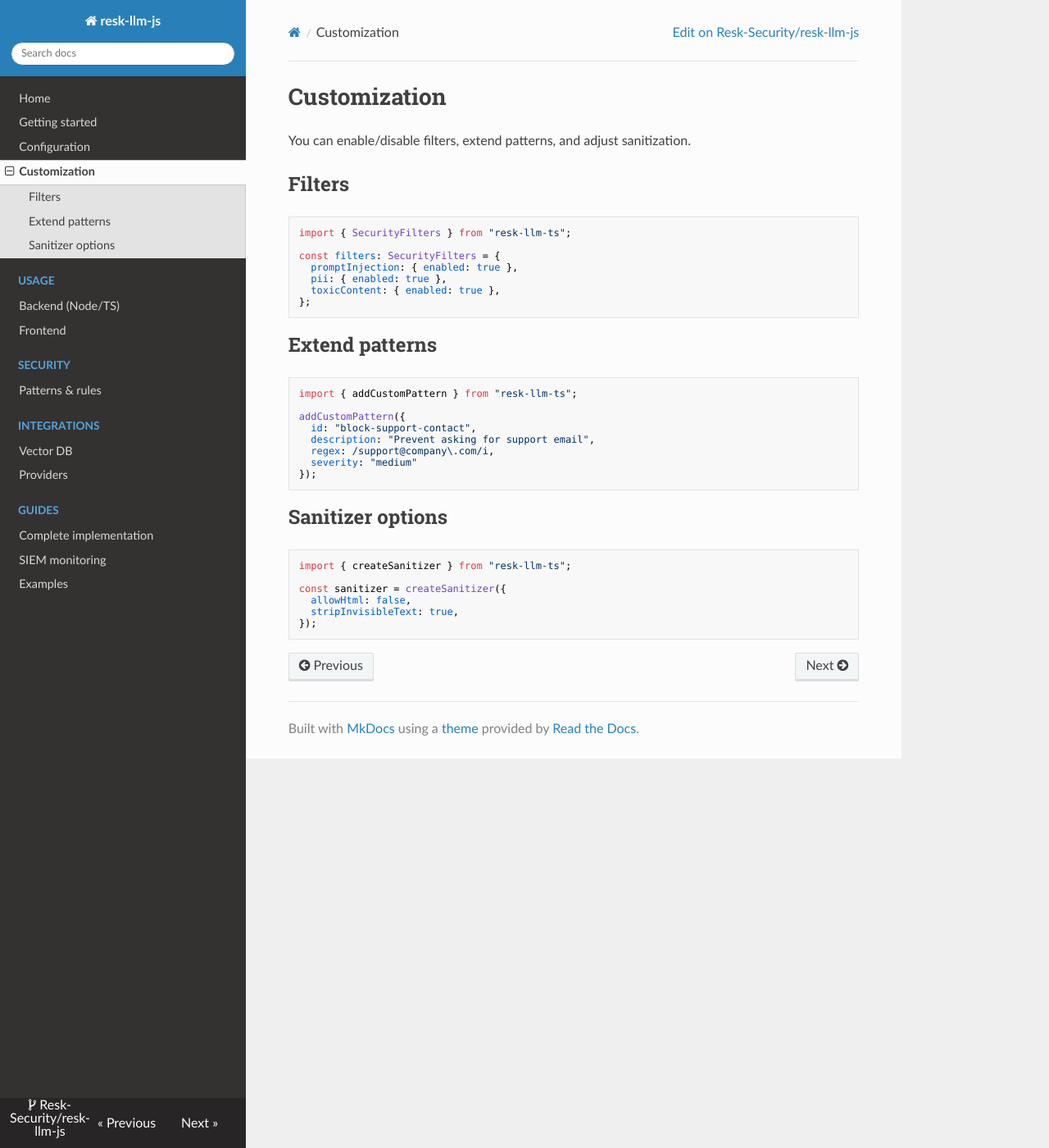
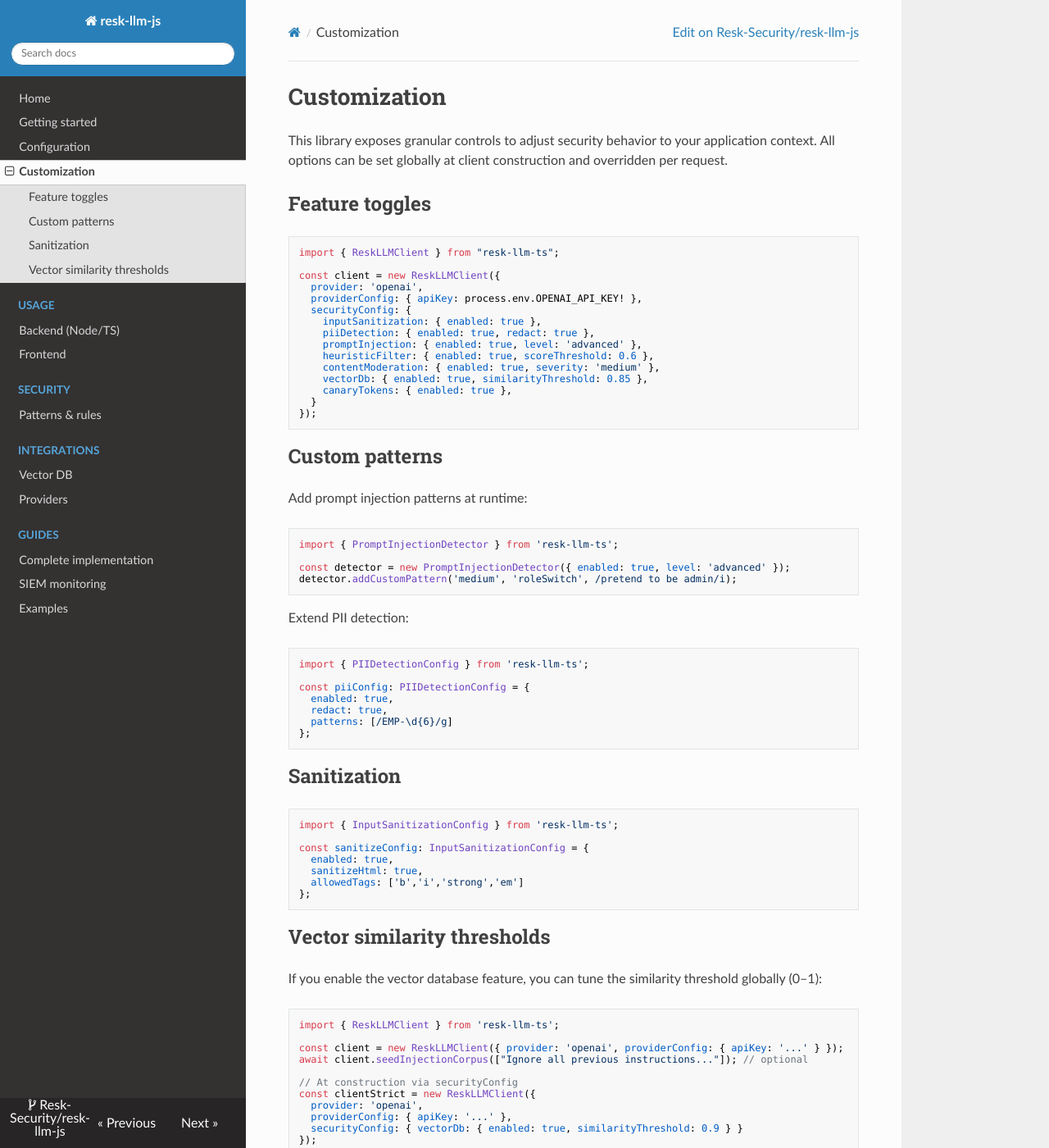
Before and after one commit to Resk-Security/resk-llm-ts, an MkDocs documentation site: the page built from docs/customization.md, in a window 1280 px wide and 1400 px high. Shown: the whole window at 82% size. Built offline with MkDocs 1.6.1, drawn with Linux system fonts in a browser that asks for light colours; nearby versions of some CDN libraries; some of the changed text lies outside the part shown.

Commit message:
Enhance documentation for customization, provider selection, and vector DB integration
Updated the customization guide to clarify security behavior controls, added examples for feature toggles, custom patterns, and sanitization options. Expanded provider documentation to include support for multiple backends and custom providers. Improved vector DB integration section with usage examples and details on similarity detection and threshold tuning. Introduced a minimal corpus for injection patterns to facilitate semantic similarity detection.

````diff
--- a/docs/customization.md
+++ b/docs/customization.md
@@ -1,39 +1,80 @@
 # Customization
 
-You can enable/disable filters, extend patterns, and adjust sanitization.
+This library exposes granular controls to adjust security behavior to your application context. All options can be set globally at client construction and overridden per request.
 
-## Filters
+## Feature toggles
 
 ```ts
-import { SecurityFilters } from "resk-llm-ts";
+import { ReskLLMClient } from "resk-llm-ts";
 
-const filters: SecurityFilters = {
-  promptInjection: { enabled: true },
-  pii: { enabled: true },
-  toxicContent: { enabled: true },
+const client = new ReskLLMClient({
+  provider: 'openai',
+  providerConfig: { apiKey: process.env.OPENAI_API_KEY! },
+  securityConfig: {
+    inputSanitization: { enabled: true },
+    piiDetection: { enabled: true, redact: true },
+    promptInjection: { enabled: true, level: 'advanced' },
+    heuristicFilter: { enabled: true, scoreThreshold: 0.6 },
+    contentModeration: { enabled: true, severity: 'medium' },
+    vectorDb: { enabled: true, similarityThreshold: 0.85 },
+    canaryTokens: { enabled: true },
+  }
+});
+```
+
+## Custom patterns
+
+Add prompt injection patterns at runtime:
+
+```ts
+import { PromptInjectionDetector } from 'resk-llm-ts';
+
+const detector = new PromptInjectionDetector({ enabled: true, level: 'advanced' });
+detector.addCustomPattern('medium', 'roleSwitch', /pretend to be admin/i);
+```
+
+Extend PII detection:
+
+```ts
+import { PIIDetectionConfig } from 'resk-llm-ts';
+
+const piiConfig: PIIDetectionConfig = {
+  enabled: true,
+  redact: true,
+  patterns: [/EMP-\d{6}/g]
 };
 ```
 
-## Extend patterns
+## Sanitization
 
 ```ts
-import { addCustomPattern } from "resk-llm-ts";
+import { InputSanitizationConfig } from 'resk-llm-ts';
 
-addCustomPattern({
-  id: "block-support-contact",
-  description: "Prevent asking for support email",
-  regex: /support@company\.com/i,
-  severity: "medium"
+const sanitizeConfig: InputSanitizationConfig = {
+  enabled: true,
+  sanitizeHtml: true,
+  allowedTags: ['b','i','strong','em']
+};
+```
+
+## Vector similarity thresholds
+
+If you enable the vector database feature, you can tune the similarity threshold globally (0–1):
+
+```ts
+import { ReskLLMClient } from 'resk-llm-ts';
+
+const client = new ReskLLMClient({ provider: 'openai', providerConfig: { apiKey: '...' } });
+await client.seedInjectionCorpus(["Ignore all previous instructions..."]); // optional
+
+// At construction via securityConfig
+const clientStrict = new ReskLLMClient({
+  provider: 'openai',
+  providerConfig: { apiKey: '...' },
+  securityConfig: { vectorDb: { enabled: true, similarityThreshold: 0.9 } }
 });
 ```
 
-## Sanitizer options
-
-```ts
-import { createSanitizer } from "resk-llm-ts";
-
-const sanitizer = createSanitizer({
-  allowHtml: false,
-  stripInvisibleText: true,
-});
+// Update at runtime
+clientStrict.setVectorSimilarityThreshold(0.92);
 ```
````
Also changed, not shown: docs/integrations/vector-db.md (+46 -11 lines), docs/providers.md (+29 -5 lines), docs/security/patterns.md (+15 -7 lines), docs/usage/backend.md (+21 -0 lines), 3 other files.
